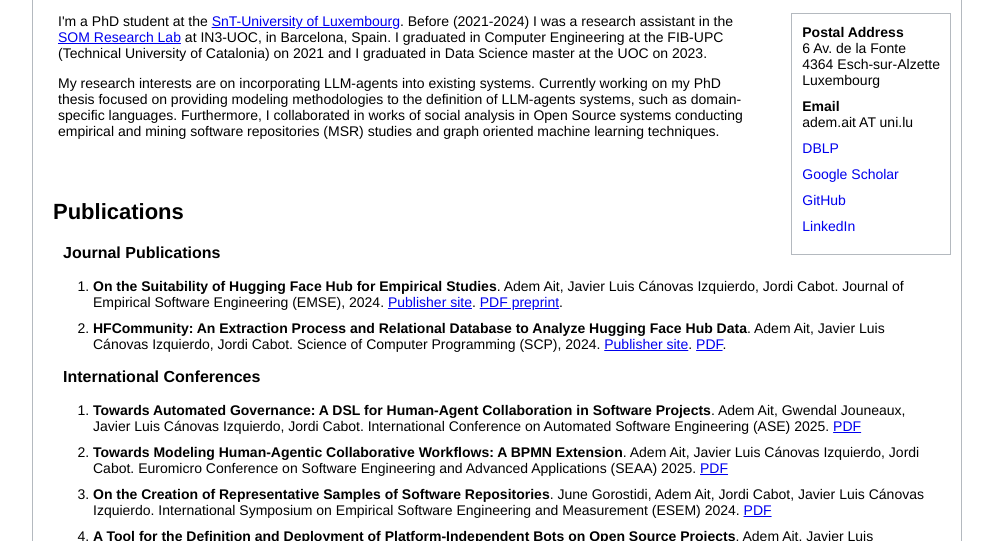
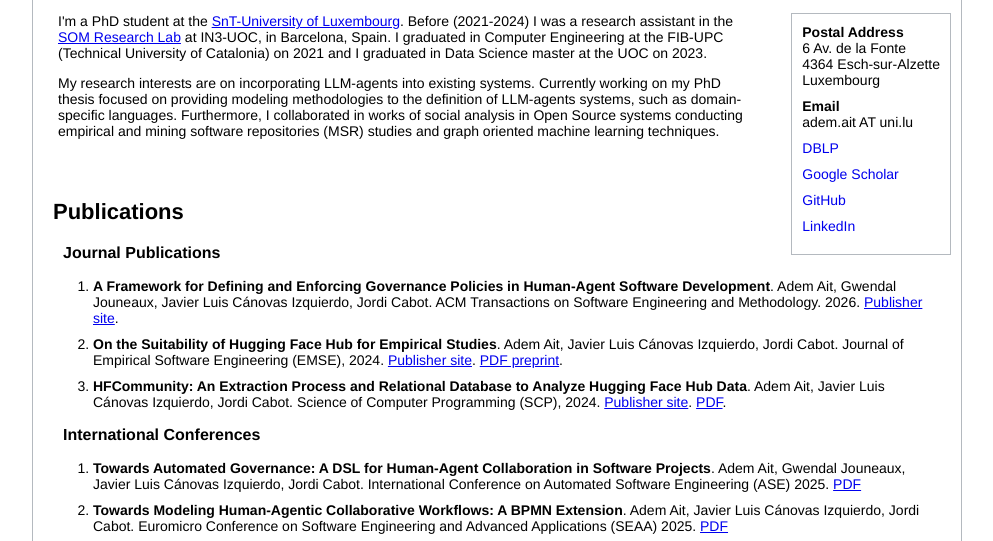
Before and after one commit to ademait/ademait.github.io, a plain HTML site: page index.html in a window 1280 px wide. Shown: the part 239-780 px from the top of the page, without its empty margins (143-1136 px from the left). Drawn offline with Linux system fonts and the light colour scheme.

Commit message:
Add journal publication entry for TOSEM

```diff
--- a/index.html
+++ b/index.html
@@ -37,6 +37,13 @@
 
       <h3>Journal Publications </h3>
         <ol>
+            <li>
+                <strong>A Framework for Defining and Enforcing Governance Policies in Human-Agent Software Development</strong>.
+                Adem Ait, Gwendal Jouneaux, Javier Luis Cánovas Izquierdo, Jordi Cabot.
+                ACM Transactions on Software Engineering and Methodology.
+                2026.
+                <a href="https://dl.acm.org/doi/abs/10.1145/3844953">Publisher site</a>.
+              </li>
             <li>
               <strong>On the Suitability of Hugging Face Hub for Empirical Studies</strong>.
               Adem Ait, Javier Luis Cánovas Izquierdo, Jordi Cabot.
```
